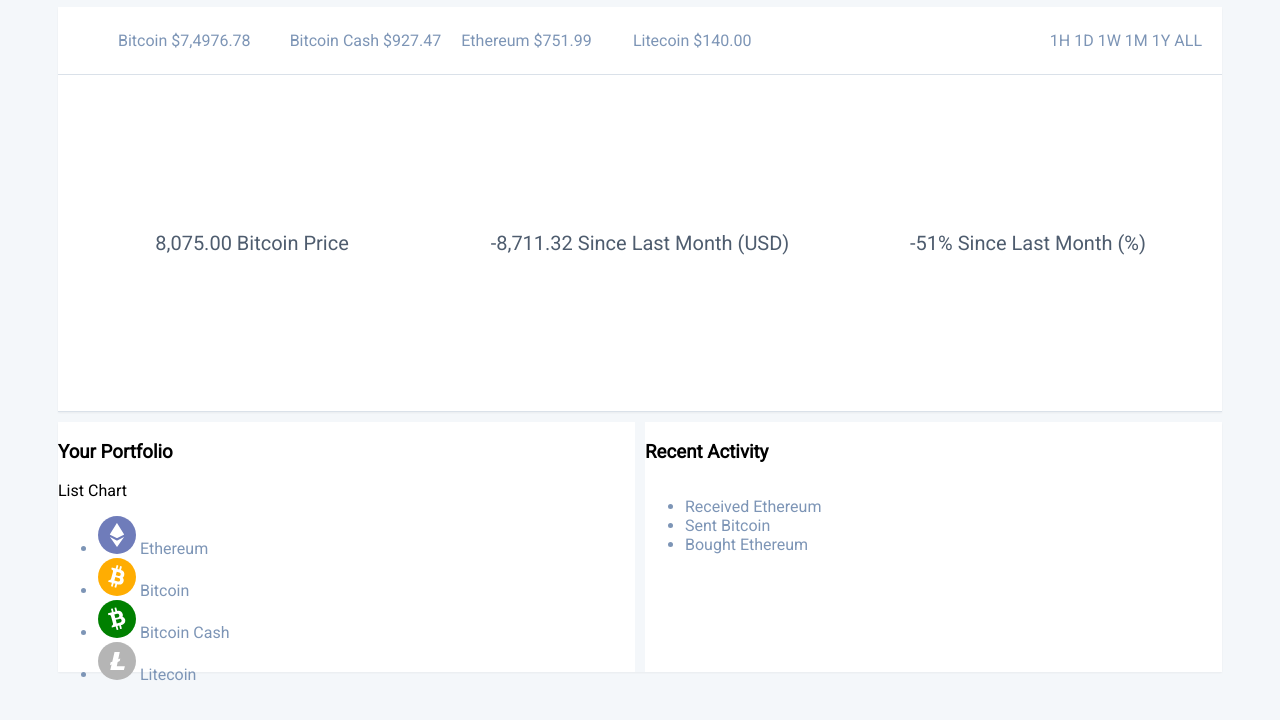
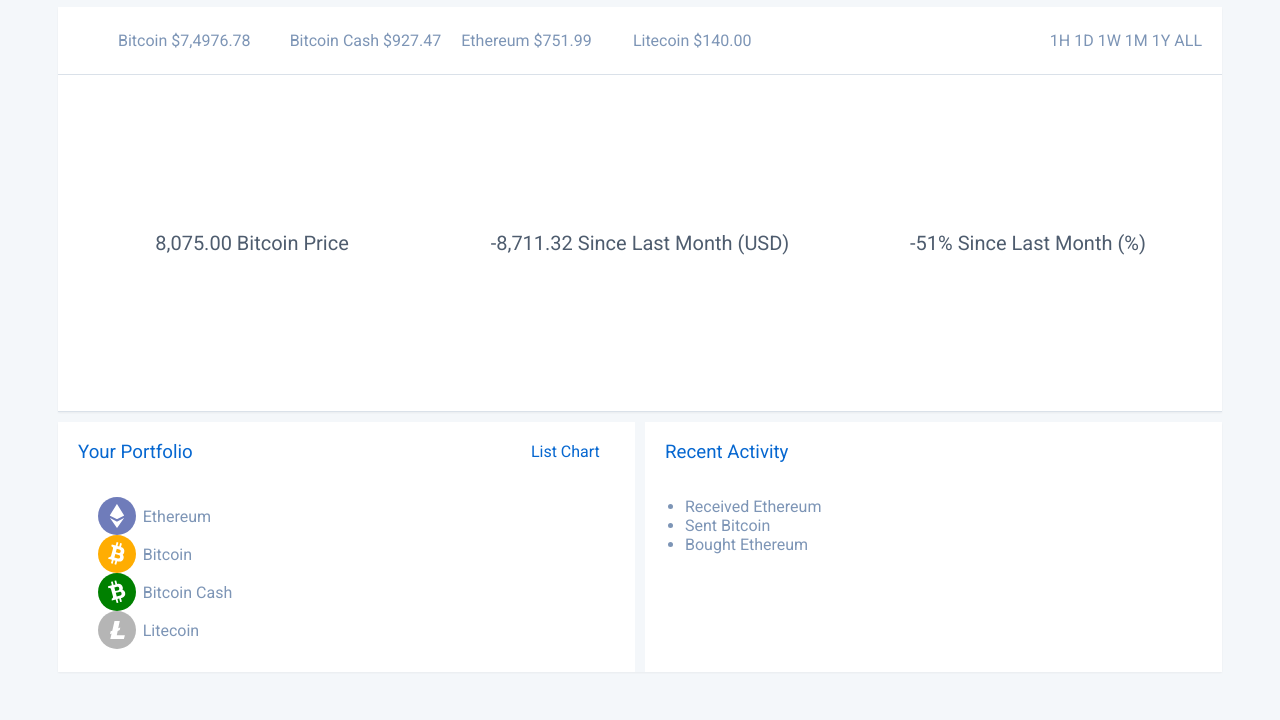
Before and after one commit to steventsao/coinbase-mock, a plain HTML site: page index.html in a window 1280 px wide. Shown: the part 144-864 px from the top of the page. Drawn offline with Linux system fonts and the light colour scheme.

```diff
--- a/index.html
+++ b/index.html
@@ -91,7 +91,7 @@
         <div class="options">List Chart</div>
       </div>
       <div class="content">
-        <ul>
+        <ul class="coin-list">
           <li>
             <svg xmlns="http://www.w3.org/2000/svg" width="38" height="38" viewBox="0 0 32 32" class="CurrencyIcon-dPQhPg ezYKFS">
               <g fill="none" fill-rule="evenodd">
@@ -99,7 +99,7 @@
                 <path fill="#FFF" d="M10.13 17.76c-.1-.15-.06-.2.09-.12l5.49 3.09c.15.08.4.08.56 0l5.58-3.08c.16-.08.2-.03.1.11L16.2 25.9c-.1.15-.28.15-.38 0l-5.7-8.13zm.04-2.03a.3.3 0 0 1-.13-.42l5.74-9.2c.1-.15.25-.15.34 0l5.77 9.19c.1.14.05.33-.12.41l-5.5 2.78a.73.73 0 0 1-.6 0l-5.5-2.76z"></path>
               </g>
             </svg>
-            Ethereum
+            <span>Ethereum</span>
           </li>
           <li>
             <svg width="38" height="38" viewBox="0 0 38 38" xmlns="http://www.w3.org/2000/svg" class="CurrencyIcon-dPQhPg ddPIzb">
@@ -109,7 +109,8 @@
                   fill="#FFF"></path>
               </g>
             </svg>
-            Bitcoin</li>
+            <span>Bitcoin</span>
+          </li>
           <li>
             <svg width="38" height="38" viewBox="0 0 38 38" xmlns="http://www.w3.org/2000/svg" class="CurrencyIcon-dPQhPg gSqhDT">
               <g fill="green" fill-rule="evenodd">
@@ -118,7 +119,8 @@
                   fill="#FFF"></path>
               </g>
             </svg>
-            Bitcoin Cash</li>
+            <span>Bitcoin Cash</span>
+          </li>
           <li>
             <svg xmlns="http://www.w3.org/2000/svg" width="38" height="38" viewBox="0 0 38 38" class="CurrencyIcon-dPQhPg fFNvIX">
               <g fill="none" fill-rule="evenodd">
@@ -127,7 +129,8 @@
               </g>
             </svg>
 
-            Litecoin</li>
+            <span>Litecoin</span>
+          </li>
         </ul>
       </div>
     </div>
--- a/main.css
+++ b/main.css
@@ -19,6 +19,20 @@
   min-height: 65px;
 }
 
+.header {
+  padding-left: 20px;
+  display: grid;
+  grid-template-rows: 12fr;
+  grid-template-columns: 9fr 3fr;
+  align-items: center;
+  color: rgb(6, 103, 208);
+}
+.header > * {
+  font-weight: normal;
+}
+.header > .options {
+  justify-self: center;
+}
 .brand {
   display: grid;
   padding-left: 20px;
@@ -86,6 +100,23 @@
   color: rgb(125, 149, 182);
 }
 
+.coin-list {
+  text-decoration: none;
+  list-style: none;
+}
+.coin-list li {
+  display: grid;
+  grid-template-areas: "svg description";
+  grid-template-columns: 1fr 11fr;
+  align-content: center;
+}
+.coin-list :not(svg) {
+  grid-area: description;
+  align-self: center;
+}
+.coin-list svg {
+  grid-area: svg;
+}
 .coins {
   padding-left: 20px;
   padding-right: 20px;
```
